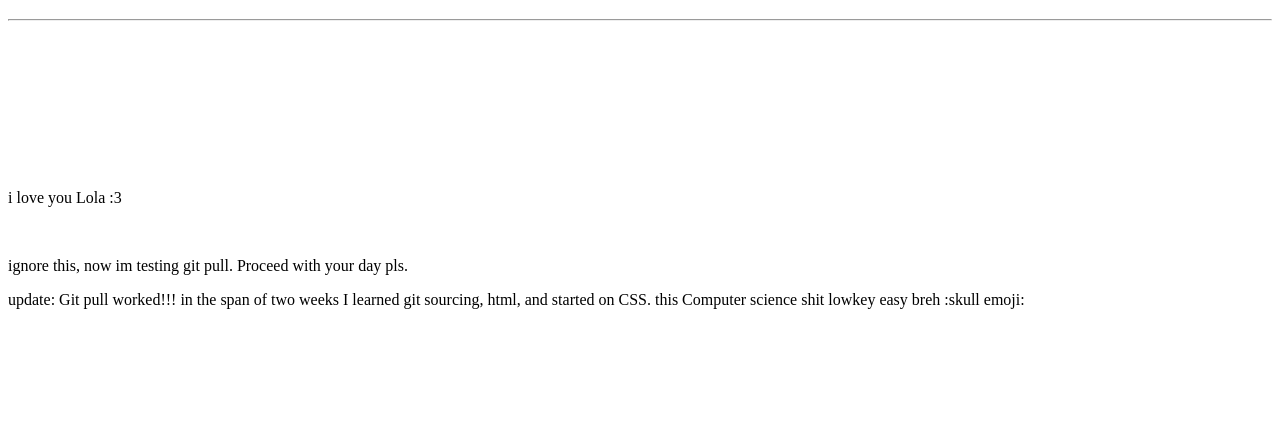
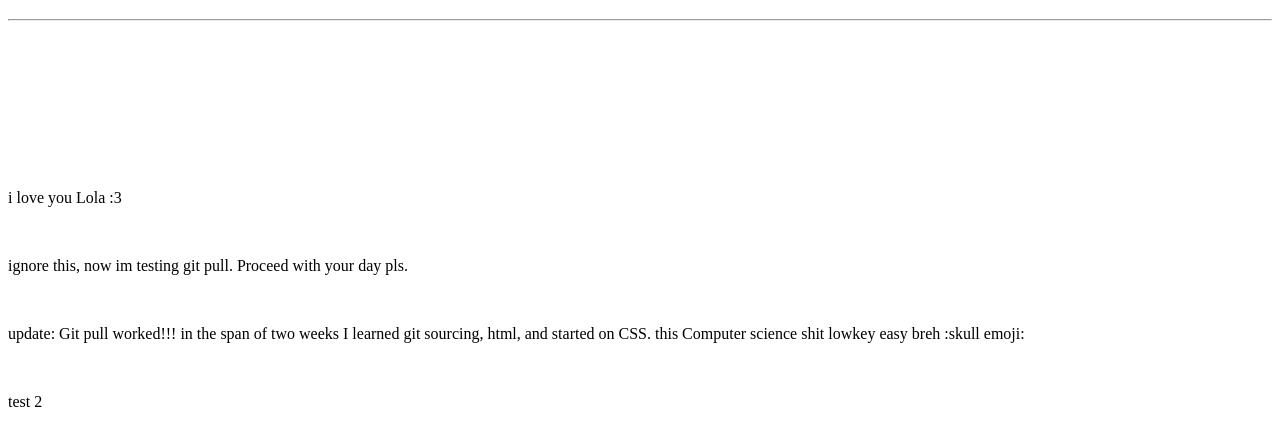
Before and after one commit to AndrewDeAsevedo/websitetest, a plain HTML site: page index.html in a window 1280 px wide. Shown: the part 61-506 px from the top of the page. Drawn offline with Linux system fonts and the light colour scheme.

Commit message:
Update index.html

```diff
--- a/index.html
+++ b/index.html
@@ -9,7 +9,8 @@
         <br><br><br><br><br><br><br><br>
         <p> i love you Lola :3</p>
         <br>
-        <p> ignore this, now im testing git pull. Proceed with your day pls. </p>
-        <p> update: Git pull worked!!! in the span of two weeks I learned git sourcing, html, and started on CSS. this Computer science shit lowkey easy breh :skull emoji: </p>
+        <p> ignore this, now im testing git pull. Proceed with your day pls. </p> <br>
+        <p> update: Git pull worked!!! in the span of two weeks I learned git sourcing, html, and started on CSS. this Computer science shit lowkey easy breh :skull emoji: </p> <br>
+        <p> test 2 </p>
     </body>
 </html>
```
